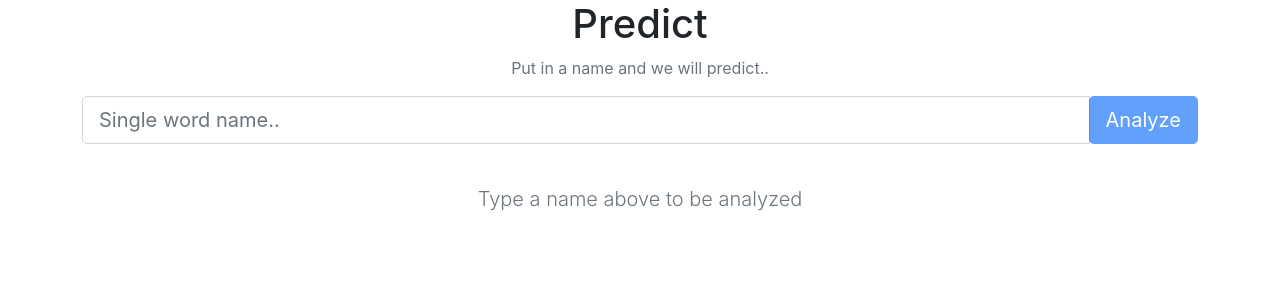
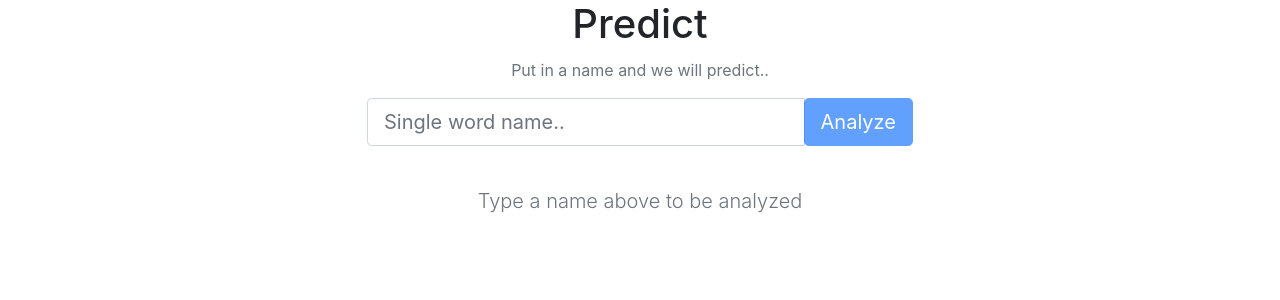
Before and after one commit to marsonparulian/name-analyzer, a React (Create React App) app: page / in a window 1280 px wide. Shown: the top 300 px of the page. Built offline with nearby package versions, Linux system fonts and the light colour scheme.

Commit message:
style elements

```diff
--- a/src/App.css
+++ b/src/App.css
@@ -2,6 +2,6 @@
   margin: 50px 0 10px;
 }
 
-#analyzer-input-panel {
-  margin: 10px 0 50px 0;
+#input-form {
+  margin: 10px 0 40px 0;
 }
--- a/src/components/pages/NameAnalyzerPage.js
+++ b/src/components/pages/NameAnalyzerPage.js
@@ -8,12 +8,14 @@ import ResultPanelContainer from "../organisms/ResultPanel/ResultPanelContainer"
 const NameAnalyzerPage = (props) => {
 
     return (
-        <div>
-            <header className="text-center">
-                <h1>Predict</h1>
-            </header>
-            <InputFormContainer />
-            <ResultPanelContainer />
+        <div className="row justify-content-center">
+            <div className="col col-md-6">
+                <header className="text-center">
+                    <h1>Predict</h1>
+                </header>
+                <InputFormContainer />
+                <ResultPanelContainer />
+            </div >
         </div >
     )
 }
```
